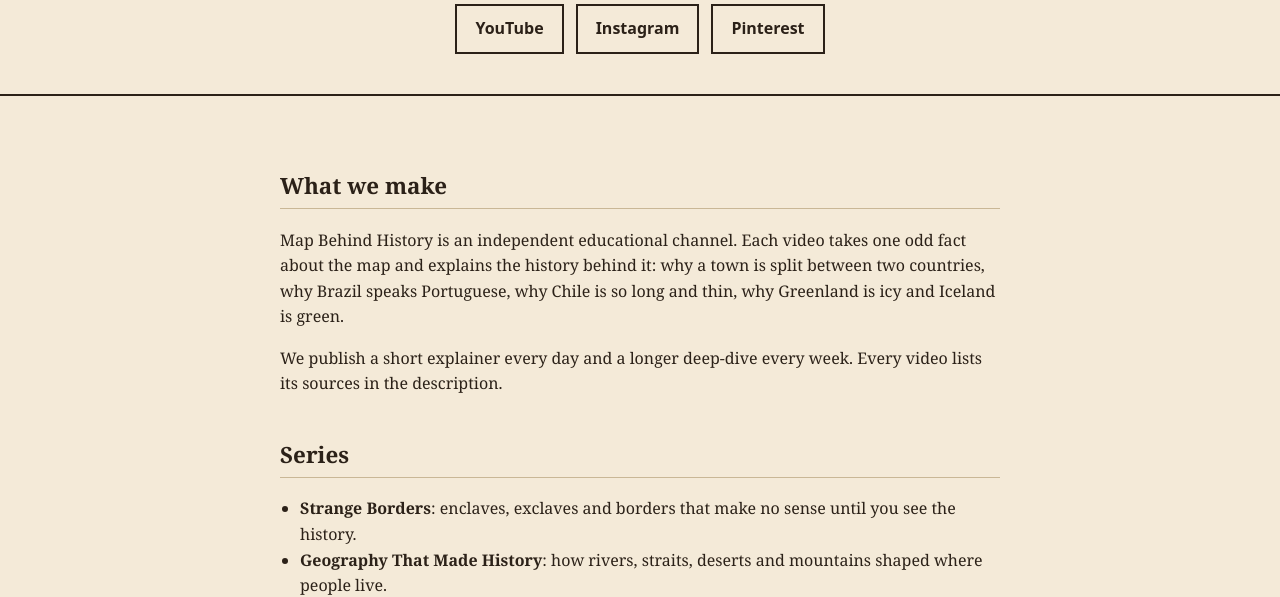
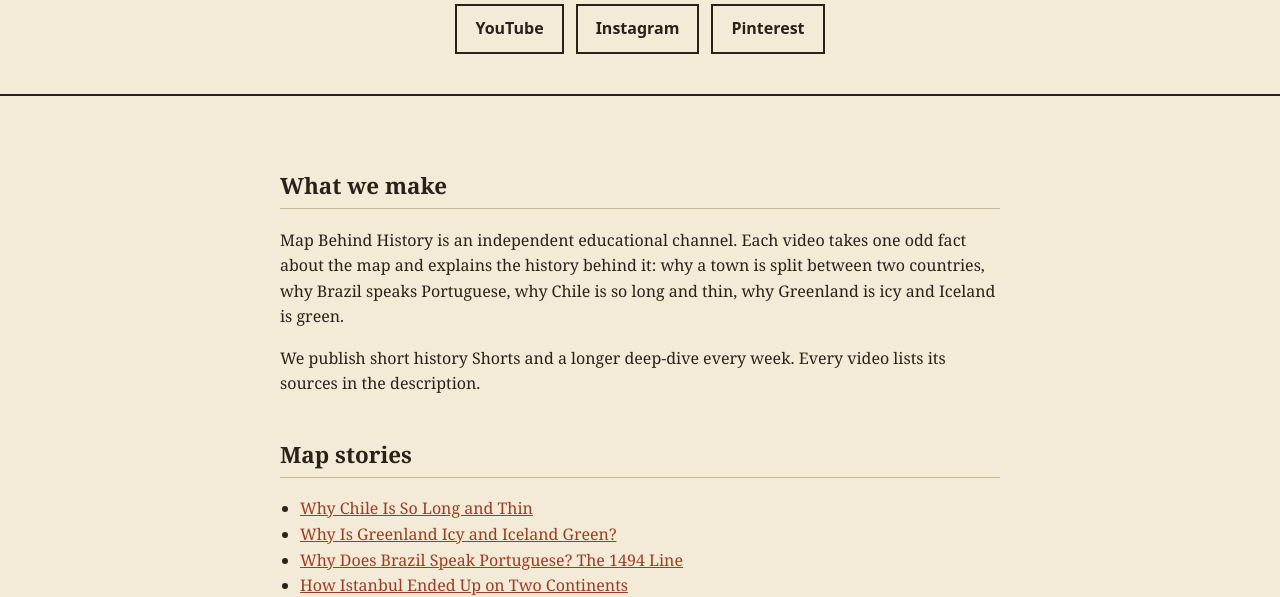
Before and after one commit to mapbehindhistory/mapbehindhistory.github.io, a plain HTML site: page index.html in a window 1280 px wide. Shown: the part 208-805 px from the top of the page. Drawn offline with Linux system fonts and the light colour scheme.

Commit message:
Update index.html

```diff
--- a/index.html
+++ b/index.html
@@ -2,7 +2,10 @@
 <html lang="en"><head><meta charset="utf-8"><meta name="p:domain_verify" content="ba46f3a09551ed0fcc7b83d82aa2f1e8"/>
 <meta name="viewport" content="width=device-width,initial-scale=1">
 <title>Map Behind History – maps that explain history</title>
-<meta name="description" content="Map Behind History explains why borders, place names and countries look the way they do, through short animated map videos.">
+<meta name="description" content="History through maps: Map Behind History explains why borders, countries and empires look the way they do, with animated map videos on world history and geography.">
+<link rel="canonical" href="https://mapbehindhistory.github.io/">
+<meta property="og:title" content="Map Behind History – maps that explain history"><meta property="og:url" content="https://mapbehindhistory.github.io/"><meta property="og:type" content="website">
+<script type="application/ld+json">{"@context":"https://schema.org","@graph":[{"@type":"Organization","@id":"https://mapbehindhistory.github.io/#org","name":"Map Behind History","alternateName":"@mapbehindhistory","url":"https://mapbehindhistory.github.io/","description":"Map Behind History explains world history and geography through animated maps: why borders, countries and empires look the way they do.","email":"creativefella92@gmail.com","sameAs":["https://www.youtube.com/@mapbehindhistory","https://www.youtube.com/channel/UCWO2cD7PFAX8hbTz0_27ASQ","https://www.instagram.com/mapbehindhistory/","https://www.pinterest.com/mapbehindhistory/"],"knowsAbout":["map history","geography","world history","borders","empires","enclaves","historical geography"]},{"@type":"WebSite","@id":"https://mapbehindhistory.github.io/#site","name":"Map Behind History","url":"https://mapbehindhistory.github.io/","publisher":{"@id":"https://mapbehindhistory.github.io/#org"}}]}</script>
 <style>
 :root{--ink:#2b2118;--paper:#f4ead8;--accent:#9c3d1f;--muted:#6b5a48}
 *{box-sizing:border-box}body{margin:0;font-family:Georgia,'Times New Roman',serif;background:var(--paper);color:var(--ink);line-height:1.6}
@@ -29,10 +32,17 @@ footer{text-align:center;font-family:system-ui,sans-serif;font-size:.9rem;color:
 <main>
 <h2>What we make</h2>
 <p>Map Behind History is an independent educational channel. Each video takes one odd fact about the map and explains the history behind it: why a town is split between two countries, why Brazil speaks Portuguese, why Chile is so long and thin, why Greenland is icy and Iceland is green.</p>
-<p>We publish a short explainer every day and a longer deep-dive every week. Every video lists its sources in the description.</p>
+<p>We publish short history Shorts and a longer deep-dive every week. Every video lists its sources in the description.</p>
+<h2>Map stories</h2>
+<ul>
+<li><a href="https://mapbehindhistory.github.io/v/uIbj97FqBko.html">Why Chile Is So Long and Thin</a></li>
+<li><a href="https://mapbehindhistory.github.io/v/Ip4R6B6soDQ.html">Why Is Greenland Icy and Iceland Green?</a></li>
+<li><a href="https://mapbehindhistory.github.io/v/3RB6jNXxX1c.html">Why Does Brazil Speak Portuguese? The 1494 Line</a></li>
+<li><a href="https://mapbehindhistory.github.io/v/u7l7t-yGLlI.html">How Istanbul Ended Up on Two Continents</a></li>
+</ul>
 <h2>Series</h2>
 <ul>
-<li><strong>Strange Borders</strong>: enclaves, exclaves and borders that make no sense until you see the history.</li>
+<li><strong>Why the Map Looks Like This</strong>: enclaves, exclaves and borders that make no sense until you see the history.</li>
 <li><strong>Geography That Made History</strong>: how rivers, straits, deserts and mountains shaped where people live.</li>
 <li><strong>Empires on the Map</strong>: treaties, land deals and the empires that drew today's lines.</li>
 <li><strong>Lost &amp; Forgotten Places</strong>: countries and places that vanished or that almost nobody remembers.</li>
```
